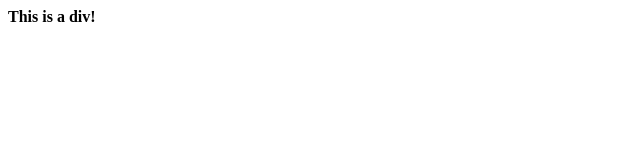
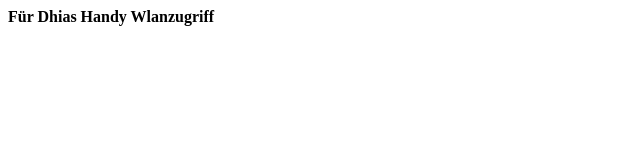
Before and after one commit to momo-stack/coursera-test, a plain HTML site: page site/index.html in a window 1280 px wide. Shown: the whole page, without its empty margins (0-640 px from the left). Drawn offline with Linux system fonts and the light colour scheme.

Commit message:
Wlan Zugriff

```diff
--- a/site/index.html
+++ b/site/index.html
@@ -4,6 +4,6 @@
 	<title>Hello Coursera!</title>
 	</head>
 	<body>
-		<div><b>This is a div!</b></div>
+		<div><b>Für Dhias Handy Wlanzugriff</b></div>
 	</body>
 </html>
```
